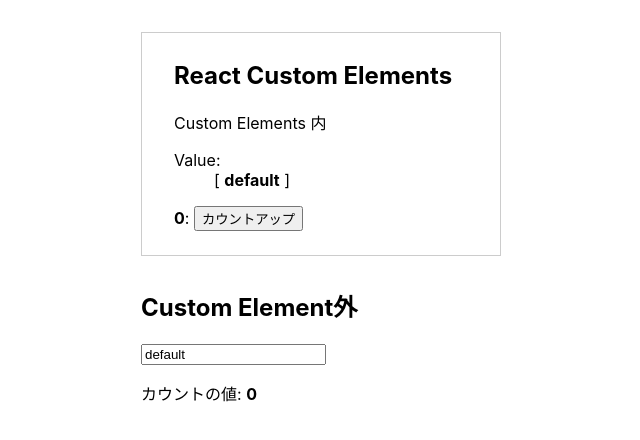
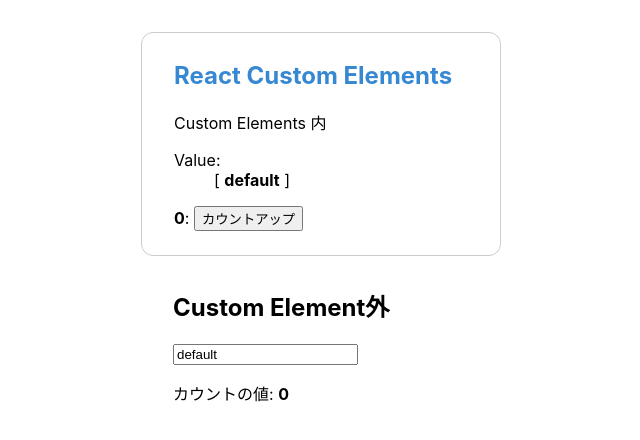
Before and after one commit to okyawa/react-custom-elements-sample, a React (Create React App) app: page / in a window 1280 px wide. Shown: the top 440 px of the page, without its empty margins (319-959 px from the left). Built offline with nearby package versions, Linux system fonts and the light colour scheme.

Commit message:
add: 外部CSSファイルをShadowRootに適用

```diff
--- /dev/null
+++ b/public/global.css
@@ -0,0 +1,11 @@
+h1 {
+  color: #3588D1;
+}
+
+section {
+  margin: 32px 0;
+  padding: 8px 32px;
+  border: 1px solid #ccc;
+  border-radius: 12px;
+  box-sizing: border-box;
+}
--- a/public/index.html
+++ b/public/index.html
@@ -29,11 +29,9 @@
   <body>
     <div style="max-width: 360px; margin: 0 auto;">
 
-      <div style="margin: 32px 0; padding: 8px 32px; border: 1px solid #ccc;">
-        <react-app value="default"></react-app>
-      </div>
+      <react-app value="default"></react-app>
 
-      <section>
+      <section style="padding: 0 32px;">
         <h2>Custom Element外</h2>
         <div>
           <input type="text" id="input" value="default" />
--- a/src/index.tsx
+++ b/src/index.tsx
@@ -20,6 +20,14 @@
     if (this.shadowRoot === null) {
       return;
     }
+
+    // 外部CSSファイルを読み込み
+    const link = document.createElement("link");
+    link.rel = "stylesheet";
+    link.href = "global.css";
+    this.shadowRoot.appendChild(link);
+
+    // Web Components の属性値を取得し、Reactコンポーネントをマウント
     const value = this.getAttribute('value') || '';
     ReactDOM.render(
       <App value={value} onCountChanged={this.handleCountChanged} />,
@@ -29,6 +37,7 @@
 
   attributeChangedCallback(name: string, oldValue: string, newValue: string) {
     if (name === 'value' && oldValue !== newValue) {
+      // 更新された Web Components の属性値をReactコンポーネントに反映
       ReactDOM.render(
         <App value={newValue} onCountChanged={this.handleCountChanged} />,
         this.shadowRoot
@@ -43,6 +52,9 @@
     ReactDOM.unmountComponentAtNode(this.shadowRoot);
   }
 
+  /**
+   * Reactコンポーネントからカスタムイベントを実行するために渡すcallback関数
+   */
   private handleCountChanged = (count: number) => {
     const event = new CustomEvent('count-changed', {
       detail: count,
```
